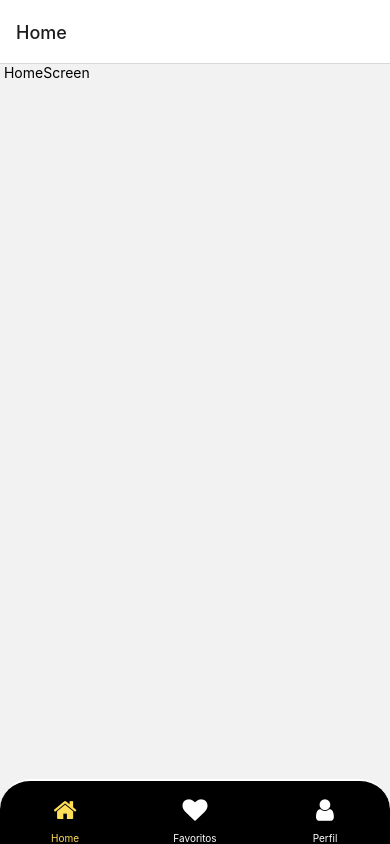
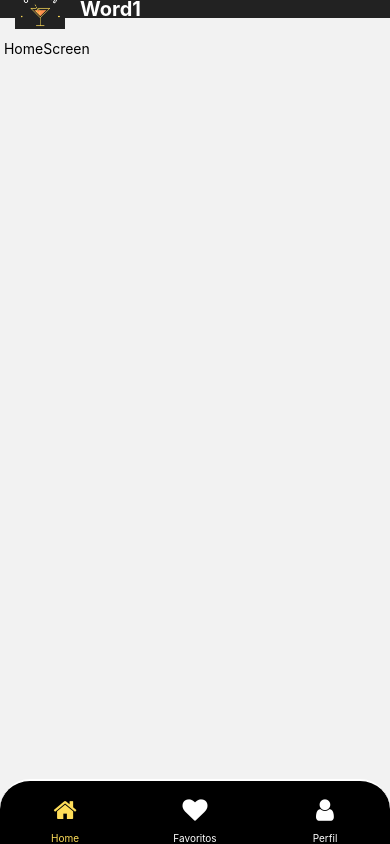
Before and after one commit to Lucostamagna/PruebaTecnica_EDEN, a React Native app in the folder CoctelesApp/: screen /Root in a window 390 px wide. Built offline with nearby package versions, Linux system fonts and the light colour scheme.

Commit message:
create and add styles in  CustomHeader

```diff
--- a/CoctelesApp/App.js
+++ b/CoctelesApp/App.js
@@ -1,6 +1,12 @@
 import RootNavigator from './src/Navigator/RootNavigation';
+import { StatusBar } from 'react-native';
 
 export default function App() {
-  return <RootNavigator/>
+  return(
+    <>
+    <RootNavigator/>
+    <StatusBar backgroundColor="#222222" />
+    </>
+  )
 
 }
--- /dev/null
+++ b/CoctelesApp/src/Components/CustomHeader.js
@@ -0,0 +1,31 @@
+import React from 'react'
+import { View, Text, Image } from "react-native";
+import { Colors } from "../Constant/Color";
+import styled from "styled-components/native";
+
+const CustomHeader = () => {
+  return (
+    <Container>
+        <CustomImage source={require('../../assets/logoPequeño.png')} />
+        <MyText>Word1</MyText>
+    </Container>
+  )
+}
+const Container = styled(View)`
+  flex-direction: row;
+  height: 45%;
+  align-items: center;
+  background-color: ${Colors.background};
+`;
+const CustomImage = styled(Image)`
+  width: 50px;
+  height: 40px;
+  margin-left: 15px;
+`;
+const MyText = styled(Text)`
+  font-size: 20px;
+  font-weight: bold;
+  margin-left: 15px;
+  color: #FFFFFF;
+`;
+export default CustomHeader
--- a/CoctelesApp/src/Navigator/BottomTabNavigation.js
+++ b/CoctelesApp/src/Navigator/BottomTabNavigation.js
@@ -1,17 +1,20 @@
 import { createBottomTabNavigator } from "@react-navigation/bottom-tabs";
-import { FontAwesome } from '@expo/vector-icons';
+import { FontAwesome } from "@expo/vector-icons";
 import HomeScreen from "../Screen/HomeScreen";
 import FavouriteScreen from "../Screen/FavouriteScreen";
-import ProfileScreen from "../Screen/ProfileScreen"
+import ProfileScreen from "../Screen/ProfileScreen";
+import CustomHeader from "../Components/CustomHeader";
+
 
 const Tab = createBottomTabNavigator();
 
 const MyBottomTab = () => {
   return (
-    <Tab.Navigator   screenOptions={{
 
+    <Tab.Navigator
+      screenOptions={{
         tabBarStyle: {
-        height:65,
+          height: 65,
           left: 0,
           right: 0,
           backgroundColor: "black",
@@ -26,7 +29,9 @@ const MyBottomTab = () => {
         tabBarInactiveTintColor: "#FFFFFF",
         tabBarActiveTintColor: "#FFDE59",
         tabBarPressColor: "rgba(243, 48, 95, 0.7)",
-    }}>
+      }}
+    >
+
       <Tab.Screen
         name="Home"
         component={HomeScreen}
@@ -34,6 +39,9 @@ const MyBottomTab = () => {
           tabBarIcon: ({ color }) => (
             <FontAwesome name="home" size={25} color={color} />
           ),
+
+         headerShown:false
+
         }}
       />
       <Tab.Screen
@@ -43,6 +51,7 @@ const MyBottomTab = () => {
           tabBarIcon: ({ color }) => (
             <FontAwesome name="heart" size={25} color={color} />
           ),
+          headerShown:false,
         }}
       />
       <Tab.Screen
@@ -52,6 +61,7 @@ const MyBottomTab = () => {
           tabBarIcon: ({ color }) => (
             <FontAwesome name="user" size={25} color={color} />
           ),
+          headerShown:false,
         }}
       />
     </Tab.Navigator>
--- a/CoctelesApp/src/Navigator/RootNavigation.js
+++ b/CoctelesApp/src/Navigator/RootNavigation.js
@@ -3,7 +3,8 @@ import MyStack from "./StackNavigation";
 
 export default function RootNavigator() {
   return (
-    <NavigationContainer>
+    <NavigationContainer
+   >
       <MyStack />
     </NavigationContainer>
   );
--- a/CoctelesApp/src/Navigator/StackNavigation.js
+++ b/CoctelesApp/src/Navigator/StackNavigation.js
@@ -5,12 +5,16 @@ import HomeScreen from "../Screen/HomeScreen";
 import FavouriteScreen from "../Screen/FavouriteScreen";
 import ProfileScreen from "../Screen/ProfileScreen";
 import MyBottomTab from "./BottomTabNavigation";
+import CustomHeader from "../Components/CustomHeader";
 
 const Stack = createStackNavigator();
 
 export default function MyStack() {
   return (
-    <Stack.Navigator>
+
+    <Stack.Navigator
+
+    >
       <Stack.Screen
         name="OnBoarding"
         component={OnBoardingScreen}
@@ -29,7 +33,8 @@ export default function MyStack() {
         name="Root"
         component={MyBottomTab}
         options={{
-          headerShown: false,
+        header: () => <CustomHeader/>,
+
         }}
       />
       <Stack.Screen name="Search" component={FavouriteScreen} />
--- a/CoctelesApp/src/Screen/HomeScreen.js
+++ b/CoctelesApp/src/Screen/HomeScreen.js
@@ -1,10 +1,11 @@
 import React from "react";
 import { View, Text } from "react-native";
-
+import { StatusBar } from 'react-native';
 const HomeScreen = () => {
 
   return (
     <View>
+
       <Text> HomeScreen</Text>
     </View>
   );
```
Lines whose indentation alone changed are shown as unchanged.
